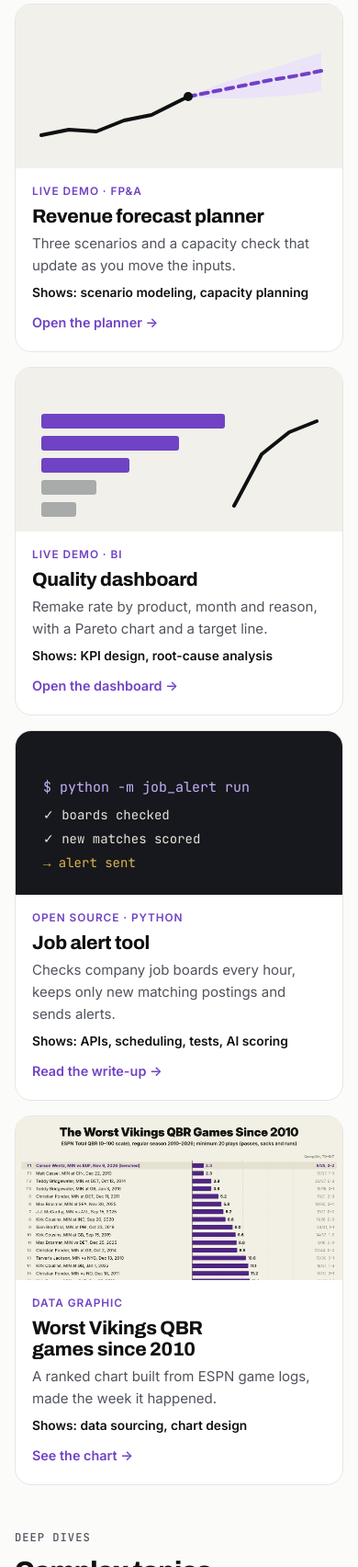
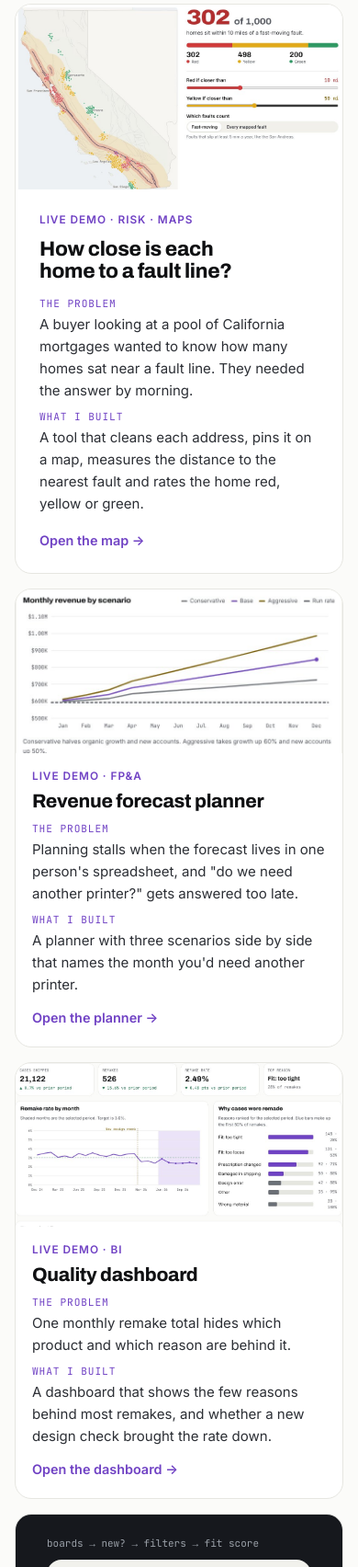
Before and after one commit to nickgcamp/nickgcamp.github.io, a plain HTML site: page index.html in a window 390 px wide. Shown: the part 897-2601 px from the top of the page at 92% size. Drawn offline with Linux system fonts and the light colour scheme.

Commit message:
Home page: problem and what-I-built cards, screenshots, earthquake map first, Off the clock section
Co-Authored-By: Claude Opus 5.5 <noreply@anthropic.com>

```diff
--- a/assets/site.css
+++ b/assets/site.css
@@ -419,3 +419,29 @@ button.icon-link { padding: 0; }
   .avatar { width: 64px; height: 64px; }
   .resume-id .avatar { width: 60px; height: 60px; }
 }
+
+/* Home page: featured first card, problem / what I built, screenshot thumbs, Off the clock */
+.cards .feature { grid-column: 1 / -1; grid-template-columns: minmax(0, 1.25fr) minmax(0, 1fr); grid-template-rows: none; }
+.cards .feature .thumb { aspect-ratio: auto; height: 100%; min-height: 260px; }
+.cards .feature .body { padding: 24px 26px; align-content: center; gap: 10px; }
+.cards .feature h3 { font-size: clamp(1.4rem, 3vw, 1.9rem); }
+.work-card .thumb.shot { align-items: start; }
+.work-card .thumb.shot img { object-position: top center; }
+.work-card .thumb.alert { align-items: center; }
+.work-card .thumb.alert svg { padding: 10px 18px; }
+.pb { margin: 4px 0 2px; display: grid; gap: 8px; }
+.pb div { display: grid; gap: 1px; }
+.pb dt { font-family: var(--f-mono); font-size: .7rem; text-transform: uppercase; letter-spacing: .08em; color: var(--accent); }
+.pb dd { margin: 0; color: var(--body); font-size: .94rem; }
+.side { display: grid; grid-template-columns: repeat(3, minmax(0, 1fr)); gap: 16px; }
+.side > div { display: grid; gap: 6px; align-content: start; padding: 18px 20px; border-top: 2px solid var(--ink); min-width: 0; }
+.side h3 { font-size: var(--step-1); }
+.side p { color: var(--muted); font-size: .94rem; }
+.side-ico { width: 34px; height: 34px; border-radius: 10px; background: var(--accent-soft); display: grid; place-items: center; margin-bottom: 4px; }
+.side-ico svg { width: 20px; height: 20px; fill: none; stroke: var(--accent); stroke-width: 2; stroke-linecap: round; stroke-linejoin: round; }
+.side-foot { margin-top: 14px; font-size: .86rem; color: var(--muted); font-style: italic; }
+@media (max-width: 820px) {
+  .cards .feature { grid-template-columns: minmax(0, 1fr); }
+  .cards .feature .thumb { aspect-ratio: 16 / 9; height: auto; min-height: 0; }
+  .side { grid-template-columns: minmax(0, 1fr); }
+}
--- a/index.html
+++ b/index.html
@@ -77,21 +77,64 @@
         <a class="btn" href="projects.html">All projects and write-ups</a>
       </div>
       <div class="cards">
+        <a class="work-card feature" href="demos/earthquake.html">
+          <div class="thumb shot"><img src="assets/img/shot-earthquake.jpg" width="1050" height="600" loading="lazy" alt="The fault line map: California homes colored red, yellow or green, with 302 of 1,000 within 10 miles of a fast-moving fault"></div>
+          <div class="body">
+            <span class="kicker">Live demo · Risk · Maps</span>
+            <h3>How close is each home to a fault line?</h3>
+            <dl class="pb">
+              <div><dt>The problem</dt><dd>A buyer looking at a pool of California mortgages wanted to know how many homes sat near a fault line. They needed the answer by morning.</dd></div>
+              <div><dt>What I built</dt><dd>A tool that cleans each address, pins it on a map, measures the distance to the nearest fault and rates the home red, yellow or green.</dd></div>
+            </dl>
+            <span class="go">Open the map →</span>
+          </div>
+        </a>
         <a class="work-card" href="demos/forecast.html">
-          <div class="thumb"><svg viewBox="0 0 320 140" aria-hidden="true"><polygon class="t-soft-f" points="170,70 200,58 230,48 260,40 290,30 315,22 315,64 290,68 260,70 230,72 200,72"/><polyline class="t-ink" points="10,112 40,106 70,108 100,96 130,90 170,70" stroke-width="4" stroke-linejoin="round" stroke-linecap="round"/><polyline class="t-acc" points="170,70 200,64 230,58 260,52 290,47 315,42" stroke-width="4" stroke-dasharray="8 6" stroke-linecap="round"/><circle class="t-ink-f" cx="170" cy="70" r="5"/></svg></div>
-          <div class="body"><span class="kicker">Live demo · FP&amp;A</span><h3>Revenue forecast planner</h3><p>Three scenarios and a capacity check that update as you move the inputs.</p><span class="shows">Shows: scenario modeling, capacity planning</span><span class="go">Open the planner →</span></div>
+          <div class="thumb shot"><img src="assets/img/shot-forecast.jpg" width="744" height="372" loading="lazy" alt="Revenue forecast planner chart with conservative, base and aggressive lines"></div>
+          <div class="body"><span class="kicker">Live demo · FP&amp;A</span><h3>Revenue forecast planner</h3>
+            <dl class="pb">
+              <div><dt>The problem</dt><dd>Planning stalls when the forecast lives in one person's spreadsheet, and "do we need another printer?" gets answered too late.</dd></div>
+              <div><dt>What I built</dt><dd>A planner with three scenarios side by side that names the month you'd need another printer.</dd></div>
+            </dl>
+            <span class="go">Open the planner →</span></div>
         </a>
         <a class="work-card" href="demos/quality.html">
-          <div class="thumb"><svg viewBox="0 0 320 140" aria-hidden="true"><rect class="t-acc-f" x="10" y="20" width="200" height="16" rx="3"/><rect class="t-acc-f" x="10" y="44" width="150" height="16" rx="3"/><rect class="t-acc-f" x="10" y="68" width="96" height="16" rx="3"/><rect class="t-mut-f" x="10" y="92" width="60" height="16" rx="3"/><rect class="t-mut-f" x="10" y="116" width="38" height="16" rx="3"/><polyline class="t-ink" points="220,120 250,64 280,40 310,28" stroke-width="4" stroke-linejoin="round" stroke-linecap="round"/></svg></div>
-          <div class="body"><span class="kicker">Live demo · BI</span><h3>Quality dashboard</h3><p>Remake rate by product, month and reason, with a Pareto chart and a target line.</p><span class="shows">Shows: KPI design, root-cause analysis</span><span class="go">Open the dashboard →</span></div>
+          <div class="thumb shot"><img src="assets/img/shot-quality.jpg" width="1067" height="534" loading="lazy" alt="Quality dashboard with remake rate by month and the reasons cases were remade"></div>
+          <div class="body"><span class="kicker">Live demo · BI</span><h3>Quality dashboard</h3>
+            <dl class="pb">
+              <div><dt>The problem</dt><dd>One monthly remake total hides which product and which reason are behind it.</dd></div>
+              <div><dt>What I built</dt><dd>A dashboard that shows the few reasons behind most remakes, and whether a new design check brought the rate down.</dd></div>
+            </dl>
+            <span class="go">Open the dashboard →</span></div>
         </a>
         <a class="work-card" href="projects.html#job-alert-tool">
-          <div class="thumb code"><svg viewBox="0 0 320 140" aria-hidden="true"><text x="12" y="36" fill="#c4b0f7" font-family="JetBrains Mono, monospace" font-size="15">$ python -m job_alert run</text><text x="12" y="66" fill="#e8e4dc" font-family="JetBrains Mono, monospace" font-size="14">✓ boards checked</text><text x="12" y="92" fill="#e8e4dc" font-family="JetBrains Mono, monospace" font-size="14">✓ new matches scored</text><text x="12" y="118" fill="#e0b44c" font-family="JetBrains Mono, monospace" font-size="14">→ alert sent</text></svg></div>
-          <div class="body"><span class="kicker">Open source · Python</span><h3>Job alert tool</h3><p>Checks company job boards every hour, keeps only new matching postings and sends alerts.</p><span class="shows">Shows: APIs, scheduling, tests, AI scoring</span><span class="go">Read the write-up →</span></div>
+          <div class="thumb code alert"><svg viewBox="0 0 320 160" role="img" aria-label="An example phone alert for a new Senior Financial Analyst posting">
+            <text x="16" y="26" fill="#9aa0a8" font-family="JetBrains Mono, monospace" font-size="11">boards → new? → filters → fit score</text>
+            <rect x="16" y="40" width="288" height="104" rx="16" fill="#f1f1ec"/>
+            <rect x="30" y="54" width="22" height="22" rx="6" fill="#7042c4"/>
+            <path d="M36 66l4 4 7-8" stroke="#fff" stroke-width="2.4" fill="none" stroke-linecap="round" stroke-linejoin="round"/>
+            <text x="60" y="70" fill="#50545c" font-family="Inter, sans-serif" font-size="11" font-weight="600">JOB ALERT</text>
+            <text x="290" y="70" fill="#50545c" font-family="Inter, sans-serif" font-size="11" text-anchor="end">now</text>
+            <text x="30" y="98" fill="#0f1012" font-family="Inter, sans-serif" font-size="14" font-weight="700">Senior Financial Analyst, FP&amp;A</text>
+            <text x="30" y="120" fill="#2c2f35" font-family="Inter, sans-serif" font-size="12">Posted 35 min ago · Twin Cities</text>
+            <rect x="222" y="108" width="68" height="20" rx="10" fill="#dff1e7"/>
+            <text x="256" y="122" fill="#1d7a4e" font-family="JetBrains Mono, monospace" font-size="11" text-anchor="middle">fit 88</text>
+          </svg></div>
+          <div class="body"><span class="kicker">Open source · Python</span><h3>Job alert tool</h3>
+            <dl class="pb">
+              <div><dt>The problem</dt><dd>Job sites re-post openings hours or days after the company does. I wanted to apply within hours.</dd></div>
+              <div><dt>What I built</dt><dd>A Python tool that checks company job boards every hour and only alerts me about new matches, best fit first.</dd></div>
+            </dl>
+            <span class="go">Read the write-up →</span></div>
         </a>
         <a class="work-card" href="projects.html#vikings">
-          <div class="thumb"><img src="assets/img/vikings-worst-qbr-games.jpg" width="1400" height="1261" loading="lazy" alt=""></div>
-          <div class="body"><span class="kicker">Data graphic</span><h3>Worst Vikings QBR games since 2010</h3><p>A ranked chart built from ESPN game logs, made the week it happened.</p><span class="shows">Shows: data sourcing, chart design</span><span class="go">See the chart →</span></div>
+          <div class="thumb shot"><img src="assets/img/vikings-worst-qbr-games.jpg" width="1400" height="1261" loading="lazy" alt="Ranked chart of the worst Vikings QBR games since 2010"></div>
+          <div class="body"><span class="kicker">Data graphic</span><h3>Worst Vikings QBR games since 2010</h3>
+            <dl class="pb">
+              <div><dt>The problem</dt><dd>After a rough Sunday in November I wanted to know where it ranked.</dd></div>
+              <div><dt>What I built</dt><dd>A ranked chart from ESPN game logs, made that same week.</dd></div>
+            </dl>
+            <span class="go">See the chart →</span></div>
         </a>
       </div>
     </div>
@@ -149,6 +192,17 @@
     </div>
   </section>
 
+  <section class="section tight" id="off" aria-labelledby="off-h">
+    <div class="wrap">
+      <div class="section-head"><span class="eyebrow">Off the clock</span><h2 id="off-h">Things I make for myself.</h2></div>
+      <div class="side">
+        <div><span class="side-ico" aria-hidden="true"><svg viewBox="0 0 24 24"><rect x="4" y="3" width="16" height="18" rx="2"/><path d="M8 8h8M8 12h8M8 16h5"/></svg></span><h3>Printed daily brief</h3><p>A Python pipeline that prints me a personal newspaper each morning, crossword included.</p></div>
+        <div><span class="side-ico" aria-hidden="true"><svg viewBox="0 0 24 24"><path d="M3 12h4l3-7 4 14 3-7h4"/></svg></span><h3>Triathlon training app</h3><p>Pulls my Garmin and Apple Watch data into one dashboard and plans the next workout.</p></div>
+        <div><span class="side-ico" aria-hidden="true"><svg viewBox="0 0 24 24"><path d="M5 20V10M12 20V4M19 20v-7"/></svg></span><h3>Sports graphics</h3><p>Charts built from game data, starting with one team. The Vikings chart above was the first.</p></div>
+      </div>
+      <p class="side-foot">The newspaper prints every morning. The crossword gets finished most mornings.</p>
+    </div>
+  </section>
   <section class="section" id="about" aria-labelledby="about-h">
     <div class="wrap about-grid">
       <div class="prose">
@@ -156,7 +210,7 @@
         <h2 id="about-h">Analyst, builder, <em>physics major</em></h2>
         <p>Most recently I was the Decision Support Analyst at Partners Dental Solutions, an orthodontic lab in Chanhassen, where I worked on revenue forecasting, capacity planning, product-mix modeling and automated reporting. I moved up from the production floor, so I know how the numbers I report get made.</p>
         <p>Before that I spent three years as a trading analyst in capital markets at Finance of America, building loan-level bid models and DCF and IRR models. I studied physics and computer science at Augsburg University, where I built data pipelines for space physics research and co-authored a paper in the Journal of Geophysical Research.</p>
-        <p>I'm good at figuring things out. Give me a pattern or a puzzle and I'll find it, then automate it so nobody has to do it by hand again. Outside work I build things for myself too, like a Python pipeline that prints a personal newspaper each morning and a triathlon training dashboard.</p>
+        <p>I'm good at figuring things out. Give me a pattern or a puzzle and I'll find it, then automate it so nobody has to do it by hand again.</p>
       </div>
       <div class="about-side">
         <picture class="portrait"><source type="image/webp" srcset="assets/img/nick-portrait-480.webp 480w, assets/img/nick-portrait-800.webp 800w" sizes="(max-width: 820px) 340px, 400px"><img src="assets/img/nick-portrait-800.jpg" width="800" height="1000" loading="lazy" alt="Nick Campuzano"></picture>
@@ -190,7 +244,7 @@
 
 <footer class="site-footer">
   <div class="wrap">
-    <span>© 2026 Nick Campuzano · Minneapolis, MN</span>
+    <span>© 2026 Nick Campuzano · Minneapolis, MN · Still recovering from that 2.3 QBR game.</span>
     <nav aria-label="Footer">
       <a href="https://www.linkedin.com/in/nickgcamp">LinkedIn</a>
       <a href="https://github.com/nickgcamp">GitHub</a>
```
Also changed, not shown: assets/img/shot-earthquake.jpg (added), assets/img/shot-forecast.jpg (added), assets/img/shot-quality.jpg (added).
